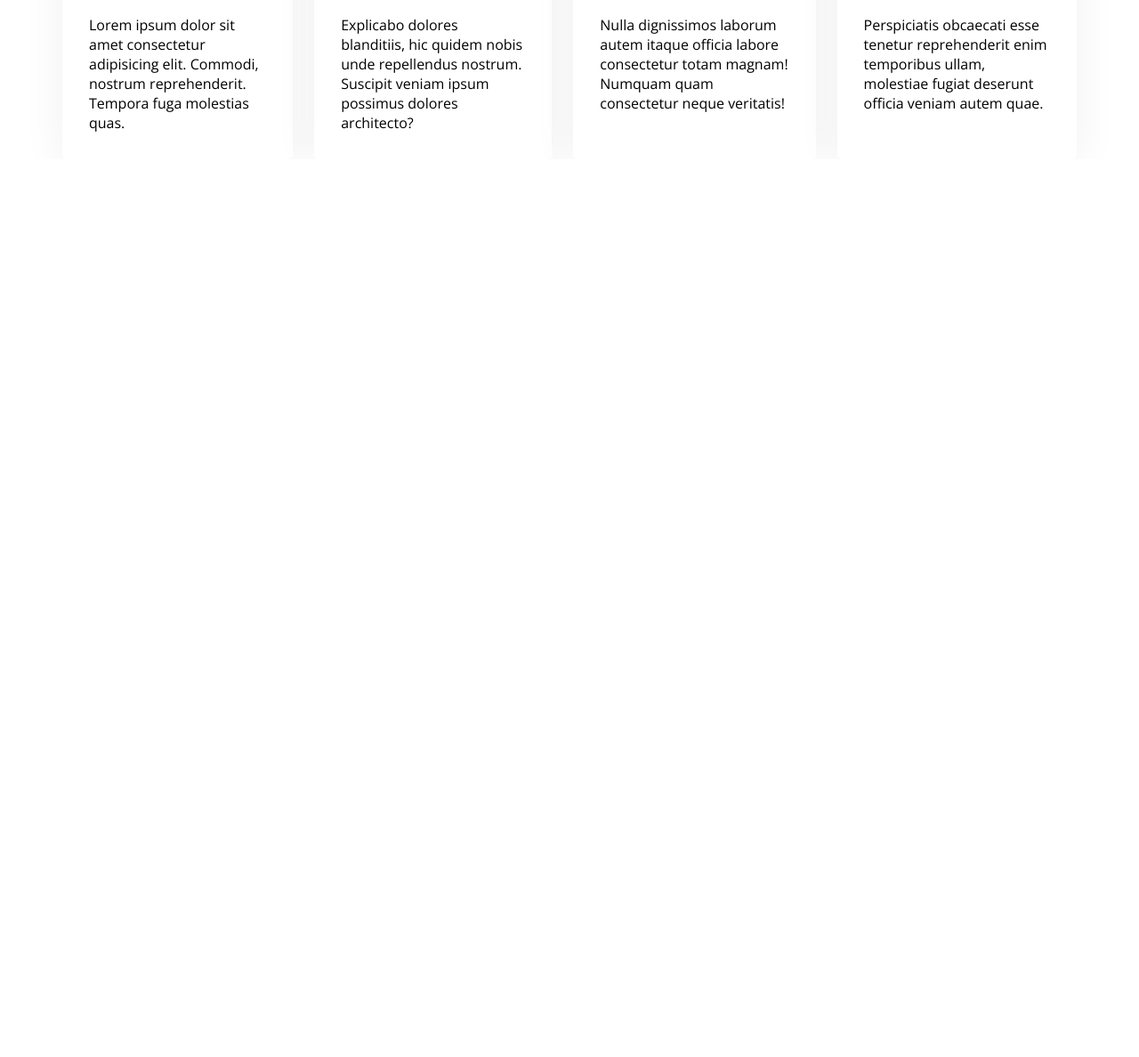
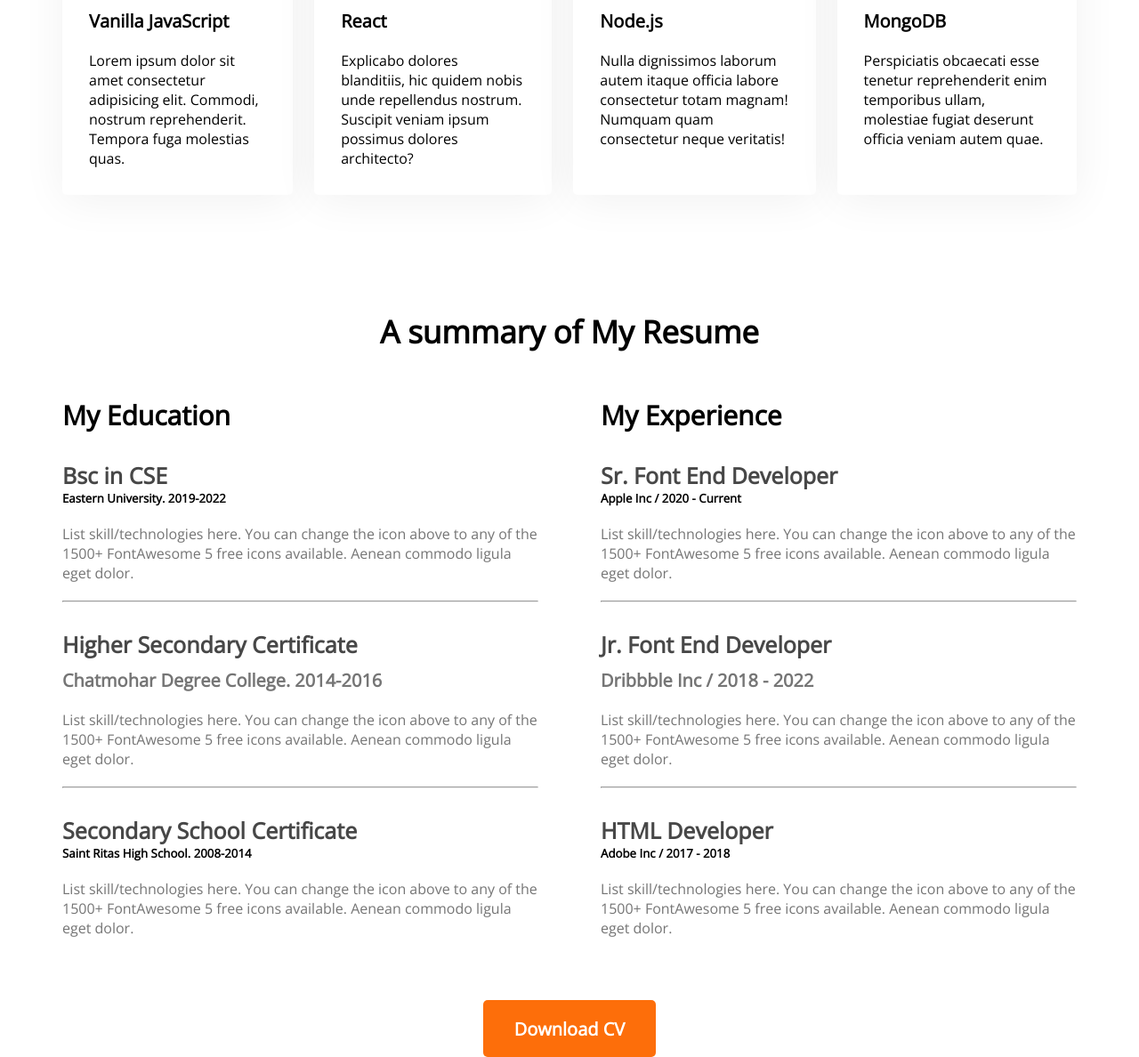
Before and after one commit to kawser2917/Dev_portfolio, a plain HTML site: page index.html in a window 1280 px wide. Shown: the part 1942-3130 px from the top of the page at 89% size. Before the commit the page ends 2121 px from the top, so only its background shows below. Drawn offline with nearby package versions, Linux system fonts and the light colour scheme.

Commit message:
resume section done

```diff
--- a/index.html
+++ b/index.html
@@ -68,28 +68,101 @@
         <!-- What i do section -->
         <section class="what-i-do">
             <h3 class="section-title">What I Do</h3>
-            <p class="section-desc">I have more than 10 years experience building software for clients all over the world. Below is a quick overview of my main technical skill sets and technologies i use. Want to find out more about my experience? Check out my online resume and project portfolio.</p>
+            <p class="section-desc">I have more than 10 years experience building software for clients all over the
+                world. Below is a quick overview of my main technical skill sets and technologies i use. Want to find
+                out more about my experience? Check out my online resume and project portfolio.</p>
             <div class="skill-container">
                 <div class="skill">
                     <img src="images/icons/js.png" alt="">
                     <p class="skill-title">Vanilla JavaScript</p>
-                    <p class="skill-desc">Lorem ipsum dolor sit amet consectetur adipisicing elit. Commodi, nostrum reprehenderit. Tempora fuga molestias quas.</p>
+                    <p class="skill-desc">Lorem ipsum dolor sit amet consectetur adipisicing elit. Commodi, nostrum
+                        reprehenderit. Tempora fuga molestias quas.</p>
                 </div>
                 <div class="skill">
                     <img src="images/icons/react.png" alt="">
                     <p class="skill-title">React</p>
-                    <p class="skill-desc">Explicabo dolores blanditiis, hic quidem nobis unde repellendus nostrum. Suscipit veniam ipsum possimus dolores architecto?</p>
+                    <p class="skill-desc">Explicabo dolores blanditiis, hic quidem nobis unde repellendus nostrum.
+                        Suscipit veniam ipsum possimus dolores architecto?</p>
                 </div>
                 <div class="skill">
                     <img src="images/icons/nodejs.png" alt="">
                     <p class="skill-title">Node.js</p>
-                    <p class="skill-desc">Nulla dignissimos laborum autem itaque officia labore consectetur totam magnam! Numquam quam consectetur neque veritatis!</p>
+                    <p class="skill-desc">Nulla dignissimos laborum autem itaque officia labore consectetur totam
+                        magnam! Numquam quam consectetur neque veritatis!</p>
                 </div>
                 <div class="skill">
                     <img src="images/icons/mongo.png" alt="">
                     <p class="skill-title">MongoDB</p>
-                    <p class="skill-desc">Perspiciatis obcaecati esse tenetur reprehenderit enim temporibus ullam, molestiae fugiat deserunt officia veniam autem quae.</p>
+                    <p class="skill-desc">Perspiciatis obcaecati esse tenetur reprehenderit enim temporibus ullam,
+                        molestiae fugiat deserunt officia veniam autem quae.</p>
                 </div>
+            </div>
+        </section>
+        <!-- resume Section -->
+        <section class="resume-section">
+            <h3 class="section-title">A summary of My Resume</h3>
+            <div class="resume-container">
+                <div>
+                    <h3 class="resume-title">
+                        My Education
+                    </h3>
+                    <div class="resume-item">
+                        <h4 class="title">Bsc in CSE</h4>
+                        <h5 class="sub-titile">Eastern University. 2019-2022</h5>
+                        <p class="desc">List skill/technologies here. You can change the icon above to any of the 1500+
+                            FontAwesome 5 free icons available. Aenean commodo ligula eget dolor.
+                        </p>
+                    </div>
+                    <hr>
+                    <div class="resume-item">
+                        <h4 class="title">Higher Secondary Certificate</h4>
+                        <h5 class="sub-title">Chatmohar Degree College. 2014-2016</h5>
+                        <p class="desc">List skill/technologies here. You can change the icon above to any of the 1500+
+                            FontAwesome 5 free icons available. Aenean commodo ligula eget dolor.
+                        </p>
+                    </div>
+                    <hr>
+                    <div class="resume-item">
+                        <h4 class="title">Secondary School Certificate</h4>
+                        <h5 class="sub-titile">Saint Ritas High School. 2008-2014</h5>
+                        <p class="desc">List skill/technologies here. You can change the icon above to any of the 1500+
+                            FontAwesome 5 free icons available. Aenean commodo ligula eget dolor.
+                        </p>
+                    </div>
+
+                </div>
+                <div>
+                    <h3 class="resume-title">
+                        My Experience
+                    </h3>
+                    <div class="resume-item">
+                        <h4 class="title">Sr. Font End Developer</h4>
+                        <h5 class="sub-titile">Apple Inc / 2020 - Current</h5>
+                        <p class="desc">List skill/technologies here. You can change the icon above to any of the 1500+ FontAwesome 5 free icons available. Aenean commodo ligula eget dolor.
+                        </p>
+                    </div>
+                    <hr>
+                    <div class="resume-item">
+                        <h4 class="title">Jr. Font End Developer</h4>
+                        <h5 class="sub-title">Dribbble Inc / 2018 - 2022</h5>
+                        <p class="desc">
+                            List skill/technologies here. You can change the icon above to any of the 1500+ FontAwesome 5 free icons available. Aenean commodo ligula eget dolor.
+                        </p>
+                    </div>
+                    <hr>
+                    <div class="resume-item">
+                        <h4 class="title">HTML Developer</h4>
+                        <h5 class="sub-titile">Adobe Inc / 2017 - 2018</h5>
+                        <p class="desc">List skill/technologies here. You can change the icon above to any of the 1500+ FontAwesome 5 free icons available. Aenean commodo ligula eget dolor.
+                        </p>
+                    </div>
+
+
+                </div>
+
+            </div>
+            <div class="resume-btn">
+                <button class="btn-primary">Download CV</button>
             </div>
 
         </section>
--- a/styles/portfolio.css
+++ b/styles/portfolio.css
@@ -23,6 +23,9 @@
     background-image: url('../images/header_bg.png'), url('../images/developer.png');
     background-repeat: no-repeat;
     background-position: bottom right, left;
+}
+section{
+    margin-top: 130px;
 }
 
 /* Header and navigation Style */
@@ -92,7 +95,6 @@ main {
 
 /* About section start */
 .about {
-    margin-top: 130px;
     border-radius: 10px;
     background: #FFF8F3;
     padding: 130px 150px;
@@ -101,7 +103,7 @@ main {
 
 .section-title {
     text-align: center;
-    margin-bottom: 30px;
+    margin-bottom: 50px;
     font-size: 35px;
     font-weight: 700;
 }
@@ -129,11 +131,6 @@ main {
     font-size: 20px;
     color: #474747;
 }
-
-.what-i-do {
-    margin-top: 130px;
-}
-
 .skill-container {
     display: flex;
     gap: 24px;
@@ -156,3 +153,39 @@ main {
 .skill-container .skill-desc {
     font-size: 16px;
 }
+/* Resume Container */
+.resume-container{
+    display: flex;
+    gap: 70px;
+}
+.resume-title{
+    font-weight: 700;
+    font-size: 30px;
+}
+.resume-item{
+    margin-bottom: 20px;
+}
+.resume-item .title{
+    color: #474747;
+    font-weight: 700;
+    font-size: 25px;
+    margin-top: 30px;
+
+
+}
+.resume-item .sub-title{
+    color: #757575;
+    font-size: 20px;
+    font-weight: 600;
+    margin-top: 10px;
+
+}
+.resume-item .desc{
+    color: #757575;
+    margin-top: 20px;
+}
+
+.resume-btn{
+    margin-top: 50px;
+    text-align: center;
+}
```
